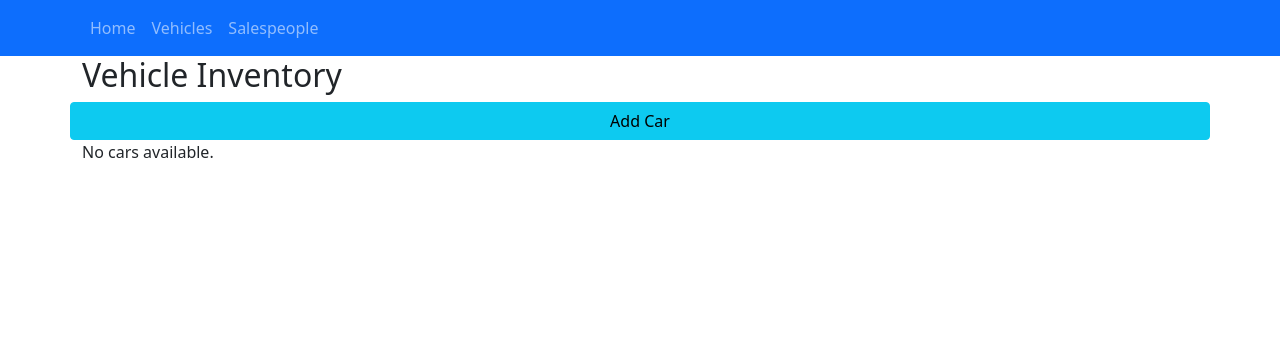
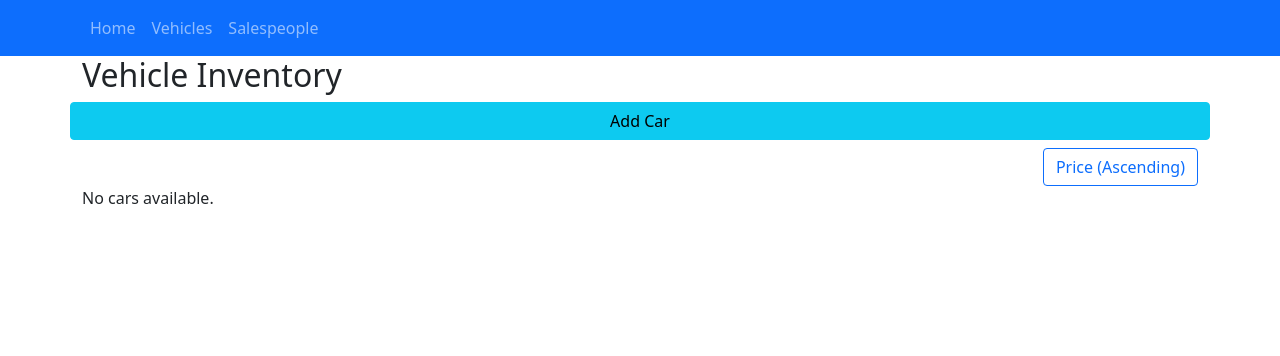
Before and after one commit to Pia007/car_app, a Django app: page /cars/ in a window 1280 px wide. Shown: the top 356 px of the page. Run offline with Django 3.2, Linux system fonts and the light colour scheme; data that the repository does not hold is empty.

Commit message:
cars oder by price

```diff
--- a/app/cars/templates/cars/car_list.html
+++ b/app/cars/templates/cars/car_list.html
@@ -10,6 +10,15 @@
             <h2>Vehicle Inventory</h2>
 
             <a href="{% url 'car_new' %}" class="btn btn-info">Add Car</a>
+        </div>
+
+        <!-- Table Order By-->
+        <div class="d-flex justify-content-end mt-2">
+            <div>
+                <a href="?order={% if request.GET.order == 'price' %}-{% endif %}price" class="btn btn-outline-primary">
+                    Price {% if request.GET.order == 'price' %}(Descending){% else %}(Ascending){% endif %}
+                </a>
+            </div>
         </div>
 
         {% if cars %}
@@ -38,7 +47,6 @@
                         <td>{{ car.year }}</td>
                         <td>{{ car.color }}</td>
                         <td>{{ car.get_car_type_display }}</td>
-                        <!-- if car is sold then display yes else display no -->
 
                         <td>
                             {% if car.sold %}
--- a/app/cars/views.py
+++ b/app/cars/views.py
@@ -7,12 +7,13 @@ from django.urls import reverse_lazy
 from django.contrib import messages
 from .models import Car
 from salespeople.models import Salespeople
+from django.db.models import Count, Sum, Value, DecimalField
 
 class CarForm(forms.ModelForm):
     salesperson = forms.ModelChoiceField(
         queryset=Salespeople.objects.all(),
         required=False,  # Make it optional
-        widget=forms.Select(attrs={'onchange': 'updateSalespersonDetails();'})  # Add JavaScript to trigger an update
+        widget=forms.Select(attrs={'onchange': 'updateSalespersonDetails();'})
     )
     class Meta:
         model = Car
@@ -30,6 +31,18 @@ class CarListView(ListView):
     model = Car
     template_name = 'cars/car_list.html'
     context_object_name = 'cars'
+
+    def get_queryset(self):
+        queryset = super().get_queryset()
+        order = self.request.GET.get('order')
+
+        if order in ['price', '-price']:
+            # Annotate with total sales, defaulting to 0.00 if there are no sales
+            queryset = queryset.annotate(
+                total_sales_price=Sum('price', default=Value(0.00), output_field=DecimalField())
+            ).order_by(order)
+
+        return queryset
 
 class CarDetailView(DetailView):
     model = Car
```
